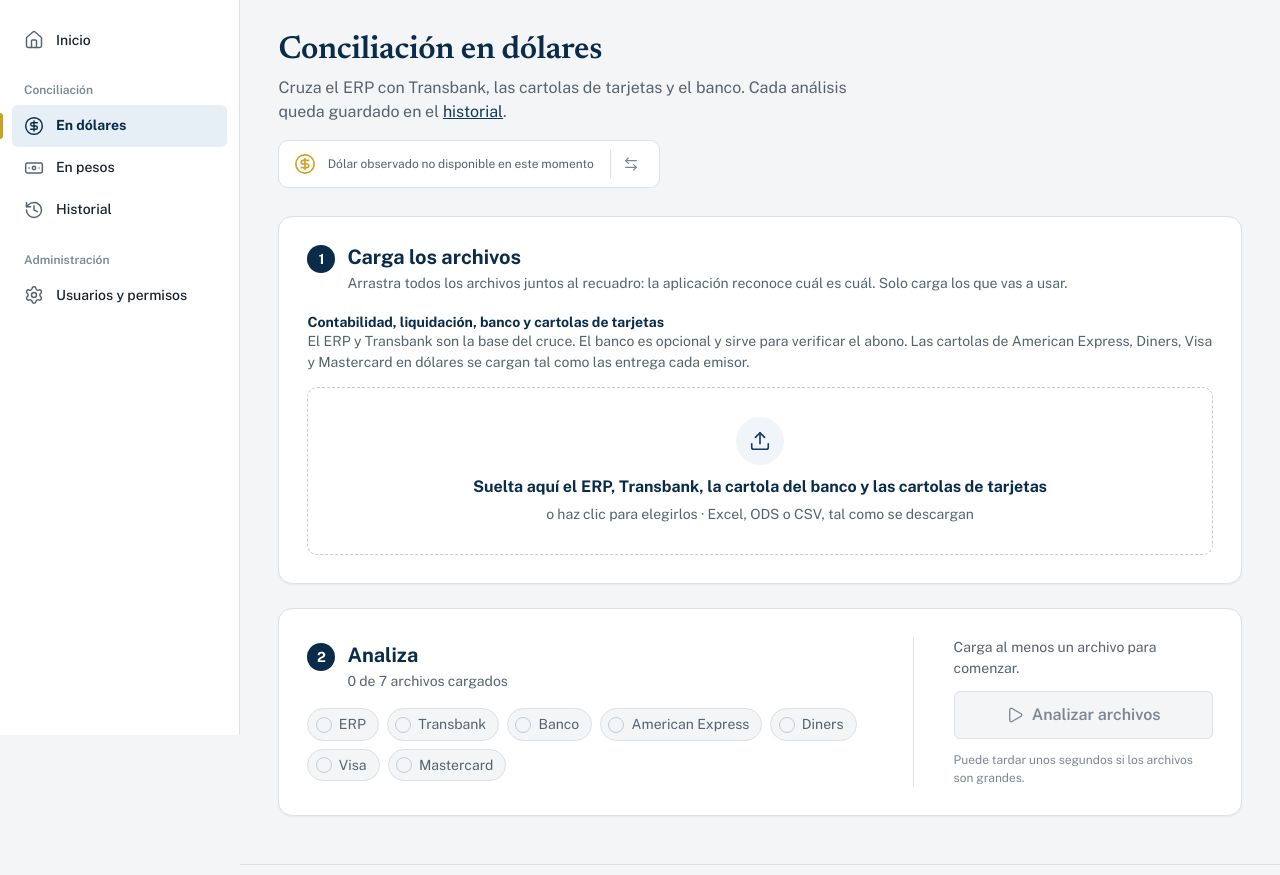
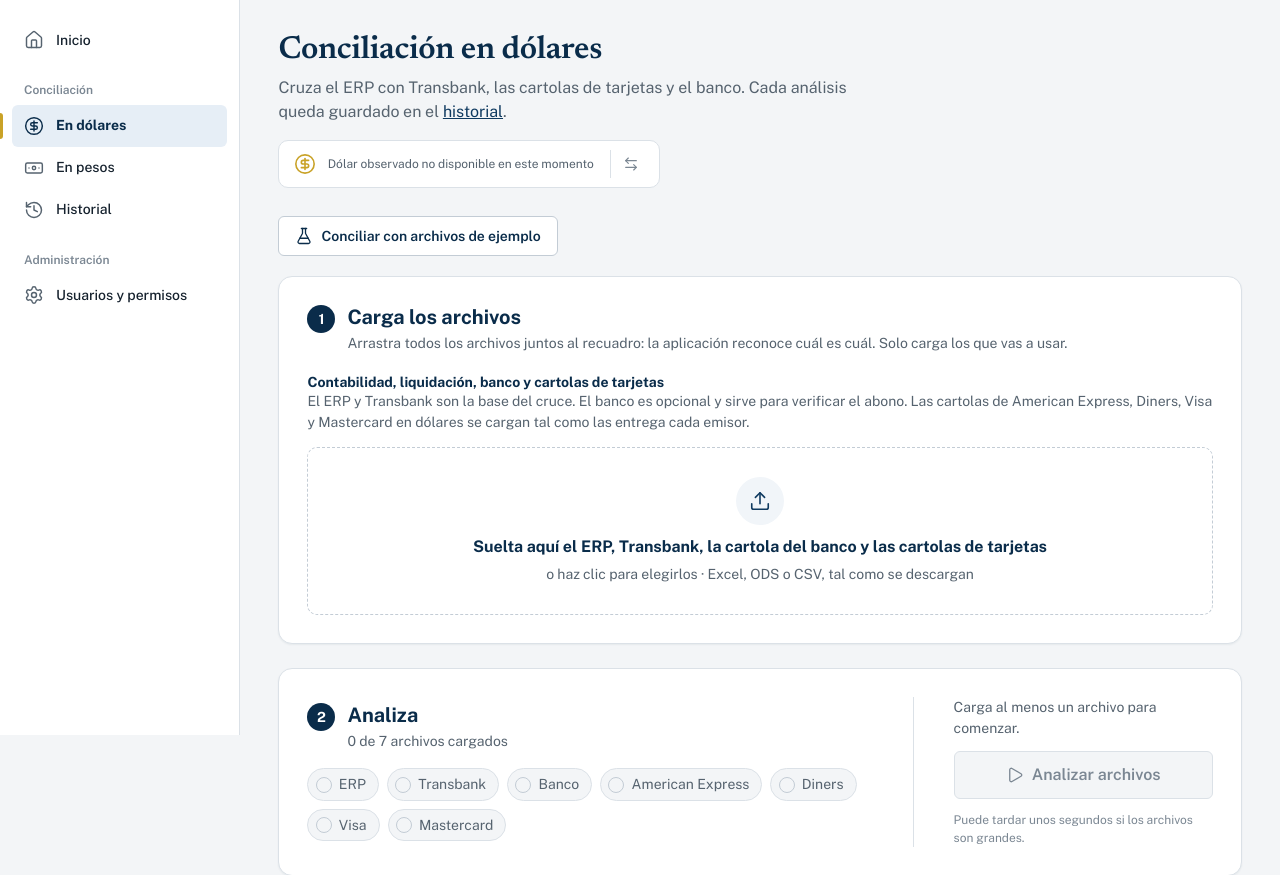
Before and after one commit to aoaguirre123/Conciliacion_Automatizada_2.0, a Django app: page /conciliacion/ in a window 1280 px wide. Shown: the part 65-940 px from the top of the page. Run offline with Django 5.2, Linux system fonts and the light colour scheme; the visitor is signed in with stand-in values (Sample User, id 1); parts of the project's set-up code (start-up, migrations or seed data) failed here and were passed over.

Commit message:
botones de borrar historial y hacer conciliacion con datos de prueba predescargados

```diff
--- a/Conciliacion_Bancaria_2.0/apps/conciliacion/urls.py
+++ b/Conciliacion_Bancaria_2.0/apps/conciliacion/urls.py
@@ -7,10 +7,13 @@ app_name = "conciliacion"
 urlpatterns = [
     path("", views.dolares, name="dolares"),
     path("identificar/", views.identificar_dolares, name="identificar_dolares"),
+    path("ejemplo/", views.ejemplo_dolares, name="ejemplo_dolares"),
     path("dolar/", views.dolar, name="dolar"),
     path("pesos/", views.pesos, name="pesos"),
     path("pesos/identificar/", views.identificar_pesos, name="identificar_pesos"),
+    path("pesos/ejemplo/", views.ejemplo_pesos, name="ejemplo_pesos"),
     path("historial/", views.historial, name="historial"),
+    path("historial/borrar/", views.borrar_historial, name="borrar_historial"),
     path("historial/<int:pk>/", views.detalle, name="detalle"),
     path("historial/<int:pk>/descargar/<slug:clave>/", views.descargar, name="descargar"),
 ]
--- a/Conciliacion_Bancaria_2.0/apps/conciliacion/views.py
+++ b/Conciliacion_Bancaria_2.0/apps/conciliacion/views.py
@@ -1,7 +1,9 @@
 import logging
 
+from django.conf import settings
 from django.contrib import messages
 from django.contrib.auth.decorators import login_required
+from django.core.files.uploadedfile import SimpleUploadedFile
 from django.core.paginator import Paginator
 from django.http import HttpResponse, JsonResponse
 from django.shortcuts import get_object_or_404, redirect, render
@@ -15,6 +17,10 @@ logger = logging.getLogger(__name__)
 
 XLSX = "application/vnd.openxmlformats-officedocument.spreadsheetml.sheet"
 
+# Archivos predescargados para los botones «Conciliar con archivos de ejemplo».
+EJEMPLOS = settings.BASE_DIR / "ejemplos"
+SIN_EJEMPLOS = "No hay archivos de ejemplo en el servidor: súbelos a la carpeta {carpeta} del proyecto."
+
 
 def _identificar(request, clasificar):
     """Campo del formulario al que va cada archivo soltado en el recuadro único (lo usa soltar.js)."""
@@ -23,6 +29,24 @@ def _identificar(request, clasificar):
         tipo, motivo = clasificar(archivo)
         respuesta.append({"nombre": archivo.name, "tipo": tipo, "motivo": motivo})
     return JsonResponse({"archivos": respuesta})
+
+
+def _archivos_ejemplo(carpeta, clasificar):
+    """{campo: [archivos]} con los archivos de ejemplo, identificados igual que los que se sueltan en el recuadro.
+
+    Devuelve None si la carpeta no existe o está vacía (no se sube a git: son datos reales del hotel).
+    """
+    ruta_carpeta = EJEMPLOS / carpeta
+    if not ruta_carpeta.is_dir() or not any(ruta_carpeta.iterdir()):
+        return None
+    por_campo = {}
+    for ruta in sorted(ruta_carpeta.iterdir()):
+        if ruta.is_file():
+            archivo = SimpleUploadedFile(ruta.name, ruta.read_bytes())
+            campo, _ = clasificar(archivo)
+            if campo:
+                por_campo.setdefault(campo, []).append(archivo)
+    return por_campo
 
 
 def _guardar_y_mostrar(request, moneda, archivos, nombres, resultado, reportes, cuadrado, por_revisar):
@@ -41,26 +65,48 @@ def dolar(request):
     return render(request, plantilla, dolar_para(request))
 
 
+def _conciliar_dolares(request, archivos):
+    """Procesa y guarda la conciliación: devuelve la redirección al detalle, o la página con los errores."""
+    errores = logica.validar_archivos(archivos)
+    if not errores:
+        try:
+            resultado, reportes = logica.procesar(archivos, identificar=bines.identificar)
+        except logica.ArchivoNoValido as exc:
+            errores = [str(exc)]
+        except Exception as exc:  # se muestra en pantalla y queda en el log
+            logger.exception("Error en la conciliación en dólares")
+            errores = [f"No se pudieron leer los archivos: {exc}"]
+        else:
+            resumen = resultado["resumen"]
+            return _guardar_y_mostrar(request, Conciliacion.DOLARES, archivos, logica.NOMBRES_ARCHIVO,
+                                      resultado, reportes, resumen["cuadrado"], abs(resumen["diferencia_total"]))
+    return _pagina_dolares(request, errores)
+
+
+def _pagina_dolares(request, errores=None):
+    return render(request, "conciliacion/dolares.html", {
+        "fuente_otra": fuente_otra(fuente_elegida(request)),
+        "errores": errores,
+    })
+
+
 @login_required
 def dolares(request):
-    contexto = {"fuente_otra": fuente_otra(fuente_elegida(request))}
     if request.method == "POST":
         archivos = {f"archivo{n}": request.FILES.get(f"archivo{n}") for n in range(1, 8)}
-        errores = logica.validar_archivos(archivos)
-        if not errores:
-            try:
-                resultado, reportes = logica.procesar(archivos, identificar=bines.identificar)
-            except logica.ArchivoNoValido as exc:
-                errores = [str(exc)]
-            except Exception as exc:  # se muestra en pantalla y queda en el log
-                logger.exception("Error en la conciliación en dólares")
-                errores = [f"No se pudieron leer los archivos: {exc}"]
-            else:
-                resumen = resultado["resumen"]
-                return _guardar_y_mostrar(request, Conciliacion.DOLARES, archivos, logica.NOMBRES_ARCHIVO,
-                                          resultado, reportes, resumen["cuadrado"], abs(resumen["diferencia_total"]))
-        contexto["errores"] = errores
-    return render(request, "conciliacion/dolares.html", contexto)
+        return _conciliar_dolares(request, archivos)
+    return _pagina_dolares(request)
+
+
+@login_required
+@require_POST
+def ejemplo_dolares(request):
+    """Concilia con los archivos predescargados de ejemplos/dolares."""
+    por_campo = _archivos_ejemplo("dolares", logica.clasificar)
+    if por_campo is None:
+        return _pagina_dolares(request, [SIN_EJEMPLOS.format(carpeta="ejemplos/dolares")])
+    archivos = {campo: por_campo.get(campo, [None])[0] for campo in logica.NOMBRES_ARCHIVO}
+    return _conciliar_dolares(request, archivos)
 
 
 @login_required
@@ -82,28 +128,48 @@ def _validar_clp(archivos):
     return errores
 
 
+def _conciliar_pesos(request, archivos):
+    """Procesa y guarda la conciliación: devuelve la redirección al detalle, o la página con los errores."""
+    errores = _validar_clp(archivos)
+    if not errores:
+        try:
+            resultado, reportes = logica_clp.procesar(archivos, identificar=bines.identificar)
+        except logica_clp.ArchivoInvalido as exc:
+            errores = [str(exc)]
+        except Exception as exc:  # se muestra en pantalla y queda en el log
+            logger.exception("Error en la conciliación en pesos")
+            errores = [f"No se pudieron leer los archivos: {exc}"]
+        else:
+            resumen = resultado["resumen"]
+            return _guardar_y_mostrar(request, Conciliacion.PESOS, archivos, logica_clp.NOMBRES_ARCHIVO,
+                                      resultado, reportes, resumen["cuadrado"], resumen["por_revisar"])
+    return _pagina_pesos(request, errores)
+
+
+def _pagina_pesos(request, errores=None):
+    return render(request, "conciliacion/pesos.html", {"errores": errores})
+
+
 @login_required
 def pesos(request):
-    contexto = {}
     if request.method == "POST":
         archivos = {campo: request.FILES.get(campo) for campo in logica_clp.NOMBRES_ARCHIVO}
         # Transbank acepta uno o varios archivos: separados por medio de pago o todos juntos.
         archivos["transbank"] = request.FILES.getlist("transbank")
-        errores = _validar_clp(archivos)
-        if not errores:
-            try:
-                resultado, reportes = logica_clp.procesar(archivos, identificar=bines.identificar)
-            except logica_clp.ArchivoInvalido as exc:
-                errores = [str(exc)]
-            except Exception as exc:  # se muestra en pantalla y queda en el log
-                logger.exception("Error en la conciliación en pesos")
-                errores = [f"No se pudieron leer los archivos: {exc}"]
-            else:
-                resumen = resultado["resumen"]
-                return _guardar_y_mostrar(request, Conciliacion.PESOS, archivos, logica_clp.NOMBRES_ARCHIVO,
-                                          resultado, reportes, resumen["cuadrado"], resumen["por_revisar"])
-        contexto["errores"] = errores
-    return render(request, "conciliacion/pesos.html", contexto)
+        return _conciliar_pesos(request, archivos)
+    return _pagina_pesos(request)
+
+
+@login_required
+@require_POST
+def ejemplo_pesos(request):
+    """Concilia con los archivos predescargados de ejemplos/pesos."""
+    por_campo = _archivos_ejemplo("pesos", logica_clp.clasificar)
+    if por_campo is None:
+        return _pagina_pesos(request, [SIN_EJEMPLOS.format(carpeta="ejemplos/pesos")])
+    archivos = {campo: por_campo.get(campo, [None])[0] for campo in logica_clp.NOMBRES_ARCHIVO}
+    archivos["transbank"] = por_campo.get("transbank", [])
+    return _conciliar_pesos(request, archivos)
 
 
 @login_required
@@ -123,7 +189,25 @@ def historial(request):
     if moneda in (Conciliacion.DOLARES, Conciliacion.PESOS):
         registros = registros.filter(moneda=moneda)
     pagina = Paginator(registros, 20).get_page(request.GET.get("pagina"))
-    return render(request, "conciliacion/historial.html", {"pagina": pagina, "moneda": moneda})
+    return render(request, "conciliacion/historial.html", {
+        "pagina": pagina, "moneda": moneda, "total_historial": Conciliacion.objects.count(),
+    })
+
+
+@login_required
+@require_POST
+def borrar_historial(request):
+    """Borra todas las conciliaciones, en pesos y en dólares (y sus Excel), para dejar el historial limpio."""
+    total = Conciliacion.objects.count()
+    Conciliacion.objects.all().delete()
+    if total == 1:
+        texto = "Se borró 1 conciliación del historial."
+    elif total:
+        texto = f"Se borraron {total} conciliaciones del historial."
+    else:
+        texto = "No había conciliaciones en el historial."
+    messages.success(request, texto)
+    return redirect("conciliacion:historial")
 
 
 @login_required
--- a/Conciliacion_Bancaria_2.0/static/css/app.css
+++ b/Conciliacion_Bancaria_2.0/static/css/app.css
@@ -1687,6 +1687,32 @@ input {
     border-color: var(--azul-800);
 }
 
+.boton--peligro {
+    background: var(--superficie);
+    border-color: var(--rojo-borde);
+    color: var(--rojo);
+}
+
+.boton--peligro:hover {
+    background: var(--rojo-claro);
+    border-color: var(--rojo);
+}
+
+/* Botón de archivos de ejemplo, antes de la conciliación */
+.atajos {
+    display: flex;
+    flex-wrap: wrap;
+    gap: 0.75rem;
+    margin-bottom: 1.25rem;
+}
+
+@media (max-width: 600px) {
+    .atajos form,
+    .atajos .boton {
+        width: 100%;
+    }
+}
+
 .aviso--info {
     background: var(--azul-50);
     border-color: var(--linea);
--- /dev/null
+++ b/Conciliacion_Bancaria_2.0/static/js/atajos.js
@@ -0,0 +1,19 @@
+/* Botones de ejemplo y de borrar historial (templates/conciliacion/_atajos.html). */
+document.addEventListener('DOMContentLoaded', function () {
+    // Borrar historial: pedir confirmación antes de enviar.
+    document.querySelectorAll('[data-confirmar]').forEach(function (form) {
+        form.addEventListener('submit', function (evento) {
+            if (!window.confirm(form.getAttribute('data-confirmar'))) evento.preventDefault();
+        });
+    });
+
+    // Ejemplo: avisar que se está procesando y evitar el doble clic.
+    document.querySelectorAll('[data-ejemplo]').forEach(function (form) {
+        form.addEventListener('submit', function () {
+            var boton = form.querySelector('button');
+            var texto = form.querySelector('[data-ejemplo-texto]');
+            if (texto) texto.textContent = 'Analizando archivos de ejemplo…';
+            setTimeout(function () { boton.disabled = true; }, 0);
+        });
+    });
+});
--- /dev/null
+++ b/Conciliacion_Bancaria_2.0/templates/conciliacion/_atajos.html
@@ -0,0 +1,10 @@
+{# Botón de la página previa a la conciliación: ejemplo con archivos predescargados. #}
+<section class="atajos" aria-label="Ejemplo">
+    <form method="post" action="{{ ejemplo_url }}" data-ejemplo>
+        {% csrf_token %}
+        <button type="submit" class="boton boton--secundario">
+            <i data-lucide="flask-conical" aria-hidden="true"></i>
+            <span data-ejemplo-texto>Conciliar con archivos de ejemplo</span>
+        </button>
+    </form>
+</section>
--- a/Conciliacion_Bancaria_2.0/templates/conciliacion/dolares.html
+++ b/Conciliacion_Bancaria_2.0/templates/conciliacion/dolares.html
@@ -6,6 +6,7 @@
 {% block scripts %}
 <script src="{% static 'js/soltar.js' %}?v={{ APP_VERSION }}" defer></script>
 <script src="{% static 'js/conciliacion.js' %}?v={{ APP_VERSION }}" defer></script>
+<script src="{% static 'js/atajos.js' %}?v={{ APP_VERSION }}" defer></script>
 {% endblock %}
 
 {% block contenido %}
@@ -29,7 +30,8 @@
 </div>
 {% endif %}
 
-
+{% url 'conciliacion:ejemplo_dolares' as ejemplo_url %}
+{% include "conciliacion/_atajos.html" %}
 
 <form method="post" enctype="multipart/form-data" class="flujo" data-analisis>
     {% csrf_token %}
--- a/Conciliacion_Bancaria_2.0/templates/conciliacion/pesos.html
+++ b/Conciliacion_Bancaria_2.0/templates/conciliacion/pesos.html
@@ -6,6 +6,7 @@
 {% block scripts %}
 <script src="{% static 'js/soltar.js' %}?v={{ APP_VERSION }}" defer></script>
 <script src="{% static 'js/conciliacion.js' %}?v={{ APP_VERSION }}" defer></script>
+<script src="{% static 'js/atajos.js' %}?v={{ APP_VERSION }}" defer></script>
 {% endblock %}
 
 {% block contenido %}
@@ -25,6 +26,9 @@
     </div>
 </div>
 {% endif %}
+
+{% url 'conciliacion:ejemplo_pesos' as ejemplo_url %}
+{% include "conciliacion/_atajos.html" %}
 
 <form method="post" enctype="multipart/form-data" class="flujo" data-analisis>
     {% csrf_token %}
```
Also changed, not shown: Conciliacion_Bancaria_2.0/apps/conciliacion/tests.py (+53 -0 lines), Conciliacion_Bancaria_2.0/templates/conciliacion/historial.html (+20 -0 lines), 1 other file.
